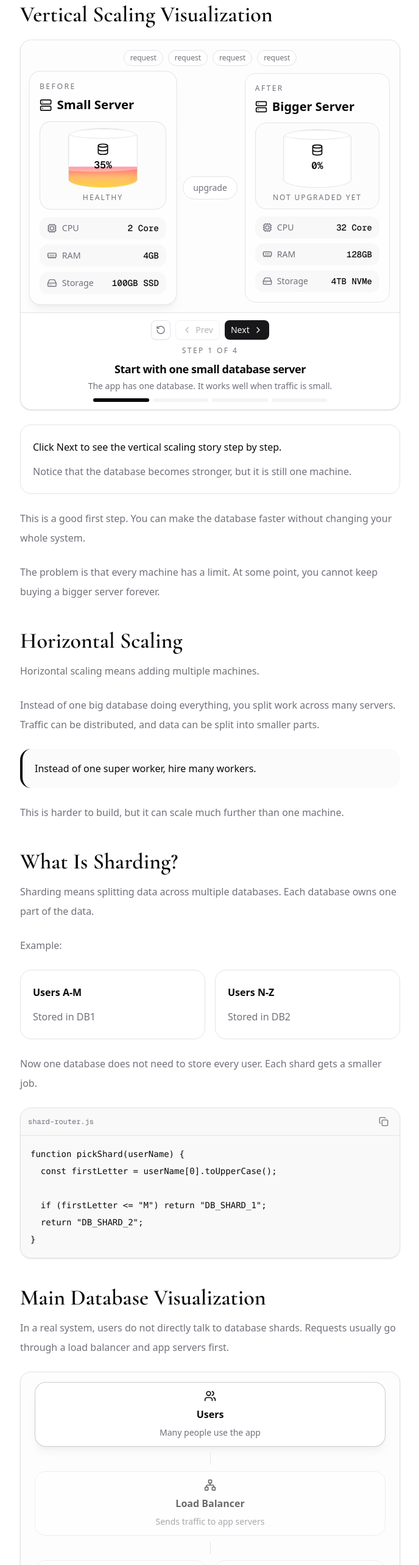
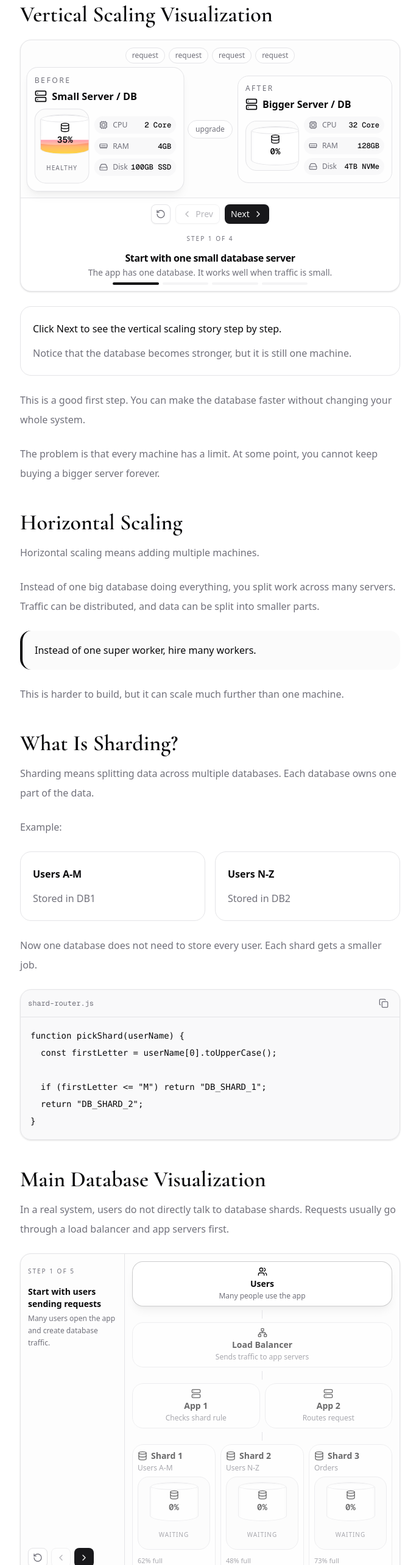
Before and after one commit to NikhilPatil2727/modern-portfolio, a Next.js app: page /blog/vertical-vs-horizontal-scaling in a window 1280 px wide. Shown: the part 1570-4136 px from the top of the page at 61% size, without its empty margins (295-983 px from the left). Built offline with nearby package versions, Linux system fonts and the light colour scheme.

Commit message:
feat(blog): enhance ScalingVisualizer with improved layout, compact styles, and updated component names for better usability

```diff
--- a/components/blog/ScalingVisualizer.tsx
+++ b/components/blog/ScalingVisualizer.tsx
@@ -82,17 +82,17 @@ export function VerticalScalingDiagram() {
 
   return (
     <div className="my-6 overflow-hidden rounded-2xl border border-border bg-card shadow-sm">
-      <div className="bg-muted/20 p-3 sm:p-4">
-        <div className="mb-3 flex items-center justify-center gap-2">
+      <div className="bg-muted/20 px-2 py-3 sm:px-3">
+        <div className="mb-2 flex items-center justify-center gap-1.5">
           {[0, 1, 2, 3].map((index) => (
             <RequestPill key={index} active={step >= 1} delay={index} />
           ))}
         </div>
 
-        <div className="grid gap-3 sm:grid-cols-[1fr_auto_1fr] sm:items-center">
+        <div className="grid grid-cols-[minmax(0,1fr)_auto_minmax(0,1fr)] items-center gap-1.5 sm:gap-2">
           <ServerBox
             title="Before"
-            subtitle="Small Server"
+            subtitle="Small Server / DB"
             cpu={step >= 1 ? "92% busy" : "2 Core"}
             ram={step >= 1 ? "88% used" : "4GB"}
             disk="100GB SSD"
@@ -100,10 +100,11 @@ export function VerticalScalingDiagram() {
             fillLabel={step >= 1 ? "Almost full" : "Healthy"}
             fillColor="from-amber-300 via-orange-300 to-rose-400"
             highlighted={step <= 1}
+            compact
           />
           <div className="flex justify-center text-muted-foreground">
             <span
-              className={`rounded-full border px-4 py-2 text-sm font-medium transition-all ${
+              className={`rounded-full border px-2 py-1 text-[10px] font-medium transition-all sm:px-3 sm:py-1.5 sm:text-xs ${
                 step >= 2
                   ? "border-foreground bg-foreground text-background"
                   : "border-border bg-background"
@@ -114,20 +115,21 @@ export function VerticalScalingDiagram() {
           </div>
           <ServerBox
             title="After"
-            subtitle="Bigger Server"
+            subtitle="Bigger Server / DB"
             cpu="32 Core"
             ram="128GB"
             disk="4TB NVMe"
             fill={step >= 2 ? 42 : 0}
-            fillLabel={step >= 2 ? "More room" : "Not upgraded yet"}
+            fillLabel={step >= 2 ? "More room" : ""}
             fillColor="from-sky-400 via-cyan-300 to-blue-500"
             strong={step >= 2}
             highlighted={step >= 2}
+            compact
           />
         </div>
       </div>
 
-      <StepControls steps={verticalSteps} step={step} setStep={setStep} />
+      <BottomStepControls steps={verticalSteps} step={step} setStep={setStep} />
     </div>
   );
 }
@@ -158,6 +160,7 @@ function ServerBox({
   fillColor,
   strong = false,
   highlighted = false,
+  compact = false,
 }: {
   title: string;
   subtitle: string;
@@ -169,25 +172,41 @@ function ServerBox({
   fillColor: string;
   strong?: boolean;
   highlighted?: boolean;
+  compact?: boolean;
 }) {
   return (
     <div
       className={cn(
-        "rounded-2xl border p-4 transition-all duration-500",
+        "min-w-0 rounded-2xl border transition-all duration-500",
+        compact ? "p-2 sm:p-3" : "p-4",
         strong ? "border-foreground/20 bg-background" : "border-border bg-background/70",
         highlighted && "scale-[1.02] shadow-lg shadow-foreground/5",
       )}
     >
-      <p className="text-xs font-medium uppercase tracking-[0.2em] text-muted-foreground">{title}</p>
-      <h3 className="mt-2 flex items-center gap-2 text-xl font-semibold text-foreground">
-        <Server className="h-5 w-5" />
+      <p className="truncate text-[10px] font-medium uppercase tracking-[0.16em] text-muted-foreground sm:text-xs sm:tracking-[0.2em]">
+        {title}
+      </p>
+      <h3
+        className={cn(
+          "mt-1 flex items-center gap-1.5 font-semibold text-foreground sm:mt-1.5 sm:gap-2",
+          compact ? "text-xs sm:text-base" : "text-xl",
+        )}
+      >
+        <Server className={cn(compact ? "h-3.5 w-3.5 sm:h-5 sm:w-5" : "h-5 w-5")} />
         {subtitle}
       </h3>
-      <LiquidDatabase fill={fill} label={fillLabel} colorClass={fillColor} className="mt-3" />
-      <div className="mt-3 space-y-2 text-sm">
-        <Metric icon={Cpu} label="CPU" value={cpu} />
-        <Metric icon={MemoryStick} label="RAM" value={ram} />
-        <Metric icon={HardDrive} label="Storage" value={disk} />
+      <div
+        className={cn(
+          "mt-2 grid gap-1.5 sm:gap-2",
+          compact ? "grid-cols-[58px_1fr] items-center sm:grid-cols-[88px_1fr]" : "grid-cols-1",
+        )}
+      >
+        <LiquidDatabase fill={fill} label={fillLabel} colorClass={fillColor} compact={compact} />
+        <div className={cn(compact ? "grid gap-1.5 text-xs" : "mt-3 space-y-2 text-sm")}>
+          <Metric icon={Cpu} label="CPU" value={cpu} compact={compact} />
+          <Metric icon={MemoryStick} label="RAM" value={ram} compact={compact} />
+          <Metric icon={HardDrive} label="Disk" value={disk} compact={compact} />
+        </div>
       </div>
     </div>
   );
@@ -198,16 +217,29 @@ function LiquidDatabase({
   label,
   colorClass,
   className,
+  compact = false,
 }: {
   fill: number;
   label: string;
   colorClass: string;
   className?: string;
+  compact?: boolean;
 }) {
   return (
-    <div className={cn("relative overflow-hidden rounded-2xl border border-border bg-muted/30 p-2.5", className)}>
-      <div className="relative mx-auto h-20 w-24 overflow-hidden rounded-[50%/14%] border border-border bg-background shadow-inner sm:h-24 sm:w-28">
-        <div className="absolute left-0 right-0 top-0 z-20 h-4 rounded-[50%] border border-border bg-background/80" />
+    <div
+      className={cn(
+        "relative overflow-hidden rounded-2xl border border-border bg-muted/30",
+        compact ? "p-1.5 sm:p-2" : "p-2.5",
+        className,
+      )}
+    >
+      <div
+        className={cn(
+          "relative mx-auto overflow-hidden rounded-[50%/14%] border border-border bg-background shadow-inner",
+          compact ? "h-12 w-14 sm:h-16 sm:w-20" : "h-20 w-24 sm:h-24 sm:w-28",
+        )}
+      >
+        <div className="absolute left-0 right-0 top-0 z-20 h-2.5 rounded-[50%] border border-border bg-background/80 sm:h-3" />
         <motion.div
           className={cn("absolute bottom-0 left-0 right-0 bg-gradient-to-t", colorClass)}
           initial={{ height: "0%" }}
@@ -226,13 +258,27 @@ function LiquidDatabase({
           />
         </motion.div>
         <div className="absolute inset-0 z-30 flex flex-col items-center justify-center text-center">
-          <Database className="h-5 w-5 text-foreground" />
-          <p className="mt-1 font-mono text-base font-semibold text-foreground">{fill}%</p>
+          <Database className={cn("text-foreground", compact ? "h-3.5 w-3.5 sm:h-4 sm:w-4" : "h-5 w-5")} />
+          <p
+            className={cn(
+              "mt-0.5 font-mono font-semibold text-foreground",
+              compact ? "text-xs sm:text-sm" : "text-base",
+            )}
+          >
+            {fill}%
+          </p>
         </div>
       </div>
-      <p className="mt-2 text-center text-xs font-medium uppercase tracking-[0.16em] text-muted-foreground">
+      {label ? (
+        <p
+          className={cn(
+            "mt-1 text-center text-[9px] font-medium uppercase text-muted-foreground sm:mt-1.5 sm:text-[10px]",
+            compact ? "tracking-normal sm:tracking-[0.1em]" : "tracking-[0.16em]",
+          )}
+        >
           {label}
         </p>
+      ) : null}
     </div>
   );
 }
@@ -241,18 +287,25 @@ function Metric({
   icon: Icon,
   label,
   value,
+  compact = false,
 }: {
   icon: React.ElementType;
   label: string;
   value: string;
+  compact?: boolean;
 }) {
   return (
-    <div className="flex items-center justify-between rounded-xl bg-muted/50 px-3 py-2">
-      <span className="flex items-center gap-2 text-muted-foreground">
-        <Icon className="h-4 w-4" />
-        {label}
+    <div
+      className={cn(
+        "flex items-center justify-between rounded-xl bg-muted/50",
+        compact ? "px-1.5 py-1 text-[10px] sm:px-2 sm:py-1.5 sm:text-xs" : "px-3 py-2",
+      )}
+    >
+      <span className="flex min-w-0 items-center gap-1 text-muted-foreground sm:gap-2">
+        <Icon className={cn(compact ? "h-3.5 w-3.5" : "h-4 w-4")} />
+        <span className="truncate">{label}</span>
       </span>
-      <span className="font-mono font-medium text-foreground">{value}</span>
+      <span className="truncate pl-1 font-mono font-medium text-foreground">{value}</span>
     </div>
   );
 }
@@ -262,23 +315,33 @@ export function ShardingArchitectureDiagram() {
 
   return (
     <div className="my-6 overflow-hidden rounded-2xl border border-border bg-card shadow-sm">
-      <div className="bg-muted/20 p-3 sm:p-4">
-        <div className="mx-auto max-w-xl space-y-2.5 text-center">
-          <DiagramNode icon={Users} title="Users" text="Many people use the app" active={step >= 0} />
-          <Connector active={step >= 1} />
+      <div className="grid gap-0 bg-muted/20 sm:grid-cols-[170px_minmax(0,1fr)]">
+        <SideStepControls steps={horizontalSteps} step={step} setStep={setStep} />
+
+        <div className="border-t border-border p-2.5 sm:border-l sm:border-t-0 sm:p-3">
+          <div className="mx-auto max-w-xl space-y-1.5 text-center">
+            <DiagramNode
+              icon={Users}
+              title="Users"
+              text="Many people use the app"
+              active={step >= 0}
+              compact
+            />
+            <Connector active={step >= 1} compact />
             <DiagramNode
               icon={Network}
               title="Load Balancer"
               text="Sends traffic to app servers"
               active={step >= 1}
+              compact
             />
-          <Connector active={step >= 2} />
-          <div className="grid gap-3 sm:grid-cols-2">
-            <DiagramNode icon={Server} title="App 1" text="Checks shard rule" active={step >= 2} />
-            <DiagramNode icon={Server} title="App 2" text="Routes request" active={step >= 2} />
+            <Connector active={step >= 2} compact />
+            <div className="grid gap-2 sm:grid-cols-2">
+              <DiagramNode icon={Server} title="App 1" text="Checks shard rule" active={step >= 2} compact />
+              <DiagramNode icon={Server} title="App 2" text="Routes request" active={step >= 2} compact />
             </div>
-          <Connector active={step >= 3} />
-          <div className="grid gap-3 sm:grid-cols-3">
+            <Connector active={step >= 3} compact />
+            <div className="grid gap-2 sm:grid-cols-3">
               {[
                 ["Shard 1", "Users A-M", "62% full"],
                 ["Shard 2", "Users N-Z", "48% full"],
@@ -290,33 +353,33 @@ export function ShardingArchitectureDiagram() {
                   <div
                     key={title}
                     className={cn(
-                  "rounded-2xl border bg-background p-3 text-left transition-all duration-500",
+                      "rounded-2xl border bg-background p-2 text-left transition-all duration-500",
                       step >= 3
                         ? "border-foreground/20 shadow-lg shadow-foreground/5"
                         : "border-border opacity-60",
                       step >= 4 && index === 2 && "scale-[1.03]",
                     )}
                   >
-                <div className="flex items-center gap-2 font-semibold text-foreground">
-                  <Database className="h-5 w-5" />
+                    <div className="flex items-center gap-1.5 text-sm font-semibold text-foreground">
+                      <Database className="h-4 w-4" />
                       {title}
                     </div>
-                <p className="mt-1 text-sm text-muted-foreground">{range}</p>
+                    <p className="mt-0.5 text-xs text-muted-foreground">{range}</p>
                     <LiquidDatabase
                       fill={step >= 3 ? numericFill : 0}
                       label={step >= 3 ? fill : "waiting"}
                       colorClass={shardColors[index]}
-                  className="mt-2"
+                      className="mt-1.5"
+                      compact
                     />
-                <p className="mt-1 text-xs text-muted-foreground">{fill}</p>
+                    <p className="mt-0.5 text-[11px] text-muted-foreground">{fill}</p>
                   </div>
                 );
               })}
             </div>
           </div>
         </div>
-
-      <StepControls steps={horizontalSteps} step={step} setStep={setStep} />
+      </div>
     </div>
   );
 }
@@ -326,29 +389,34 @@ function DiagramNode({
   title,
   text,
   active = false,
+  compact = false,
 }: {
   icon: React.ElementType;
   title: string;
   text: string;
   active?: boolean;
+  compact?: boolean;
 }) {
   return (
     <div
       className={cn(
-        "rounded-2xl border bg-background p-3 transition-all duration-500",
+        "rounded-2xl border bg-background transition-all duration-500",
+        compact ? "p-2" : "p-3",
         active ? "border-foreground/20 shadow-lg shadow-foreground/5" : "border-border opacity-60",
       )}
     >
-      <Icon className="mx-auto h-5 w-5 text-foreground" />
-      <p className="mt-1 font-semibold text-foreground">{title}</p>
-      <p className="mt-1 text-sm text-muted-foreground">{text}</p>
+      <Icon className={cn("mx-auto text-foreground", compact ? "h-4 w-4" : "h-5 w-5")} />
+      <p className={cn("font-semibold text-foreground", compact ? "mt-0.5 text-sm" : "mt-1")}>
+        {title}
+      </p>
+      <p className={cn("mt-0.5 text-muted-foreground", compact ? "text-xs" : "text-sm")}>{text}</p>
     </div>
   );
 }
 
-function Connector({ active = false }: { active?: boolean }) {
+function Connector({ active = false, compact = false }: { active?: boolean; compact?: boolean }) {
   return (
-    <div className="mx-auto h-5 w-px overflow-hidden bg-border">
+    <div className={cn("mx-auto w-px overflow-hidden bg-border", compact ? "h-3.5" : "h-5")}>
       <div
         className={cn(
           "h-full w-full origin-top bg-foreground transition-transform duration-500",
@@ -359,7 +427,7 @@ function Connector({ active = false }: { active?: boolean }) {
   );
 }
 
-function StepControls({
+function SideStepControls({
   steps,
   step,
   setStep,
@@ -369,7 +437,80 @@ function StepControls({
   setStep: React.Dispatch<React.SetStateAction<number>>;
 }) {
   return (
-    <div className="space-y-2.5 border-t border-border px-4 py-3 sm:px-5">
+    <div className="flex flex-col justify-between gap-3 p-3">
+      <div>
+        <p className="text-[10px] font-medium uppercase tracking-[0.2em] text-muted-foreground">
+          Step {step + 1} of {steps.length}
+        </p>
+        <h3 className="mt-2 text-sm font-semibold leading-5 text-foreground">{steps[step].title}</h3>
+        <p className="mt-1 text-xs leading-5 text-muted-foreground">{steps[step].description}</p>
+      </div>
+
+      <div className="space-y-2">
+        <div className="flex items-center gap-1.5">
+          <Button
+            type="button"
+            variant="outline"
+            size="icon-sm"
+            onClick={() => setStep(0)}
+            aria-label="Reset visualization"
+            title="Reset"
+            className="h-8 w-8"
+          >
+            <RotateCcw className="h-4 w-4" />
+          </Button>
+          <Button
+            type="button"
+            variant="outline"
+            size="icon-sm"
+            onClick={() => setStep((currentStep) => Math.max(0, currentStep - 1))}
+            disabled={step === 0}
+            aria-label="Previous step"
+            title="Previous"
+            className="h-8 w-8"
+          >
+            <ChevronLeft className="h-4 w-4" />
+          </Button>
+          <Button
+            type="button"
+            size="icon-sm"
+            onClick={() => setStep((currentStep) => Math.min(steps.length - 1, currentStep + 1))}
+            disabled={step === steps.length - 1}
+            aria-label="Next step"
+            title="Next"
+            className="h-8 w-8"
+          >
+            <ChevronRight className="h-4 w-4" />
+          </Button>
+        </div>
+
+        <div className="flex gap-1">
+          {steps.map((item, index) => (
+            <span
+              key={item.title}
+              className={cn(
+                "h-1.5 flex-1 rounded-full transition-colors",
+                index <= step ? "bg-foreground" : "bg-muted",
+              )}
+            />
+          ))}
+        </div>
+      </div>
+    </div>
+  );
+}
+
+function BottomStepControls({
+  steps,
+  step,
+  setStep,
+}: {
+  steps: Array<{ title: string; description: string }>;
+  step: number;
+  setStep: React.Dispatch<React.SetStateAction<number>>;
+}) {
+  return (
+    <div className="space-y-2 border-t border-border px-4 py-2.5 sm:px-5">
       <div className="flex flex-wrap items-center justify-center gap-2">
         <Button
           type="button"
@@ -402,24 +543,37 @@ function StepControls({
         </Button>
       </div>
 
-      <div className="mx-auto max-w-xl text-center">
-        <p className="text-xs font-medium uppercase tracking-[0.2em] text-muted-foreground">
+      <StepCaption steps={steps} step={step} withBorder={false} />
+    </div>
+  );
+}
+
+function StepCaption({
+  steps,
+  step,
+  withBorder = true,
+}: {
+  steps: Array<{ title: string; description: string }>;
+  step: number;
+  withBorder?: boolean;
+}) {
+  return (
+    <div className={cn("px-4 py-0 text-center sm:px-5", withBorder && "border-t border-border py-2.5")}>
+      <p className="text-[10px] font-medium uppercase tracking-[0.2em] text-muted-foreground">
         Step {step + 1} of {steps.length}
       </p>
-        <h3 className="mt-2 text-lg font-semibold tracking-tight text-foreground">
+      <h3 className="mt-1 text-sm font-semibold tracking-tight text-foreground sm:text-base">
         {steps[step].title}
       </h3>
-        <p className="mt-1 text-sm leading-5 text-muted-foreground">
+      <p className="mx-auto mt-1 max-w-xl text-xs leading-4 text-muted-foreground sm:text-sm">
         {steps[step].description}
       </p>
-      </div>
-
-      <div className="mx-auto flex max-w-sm gap-1.5">
+      <div className="mx-auto mt-2 flex max-w-xs gap-1.5">
         {steps.map((item, index) => (
           <span
             key={item.title}
             className={cn(
-              "h-1.5 flex-1 rounded-full transition-colors",
+              "h-1 flex-1 rounded-full transition-colors",
               index <= step ? "bg-foreground" : "bg-muted",
             )}
           />
```
Lines whose indentation alone changed are shown as unchanged.
